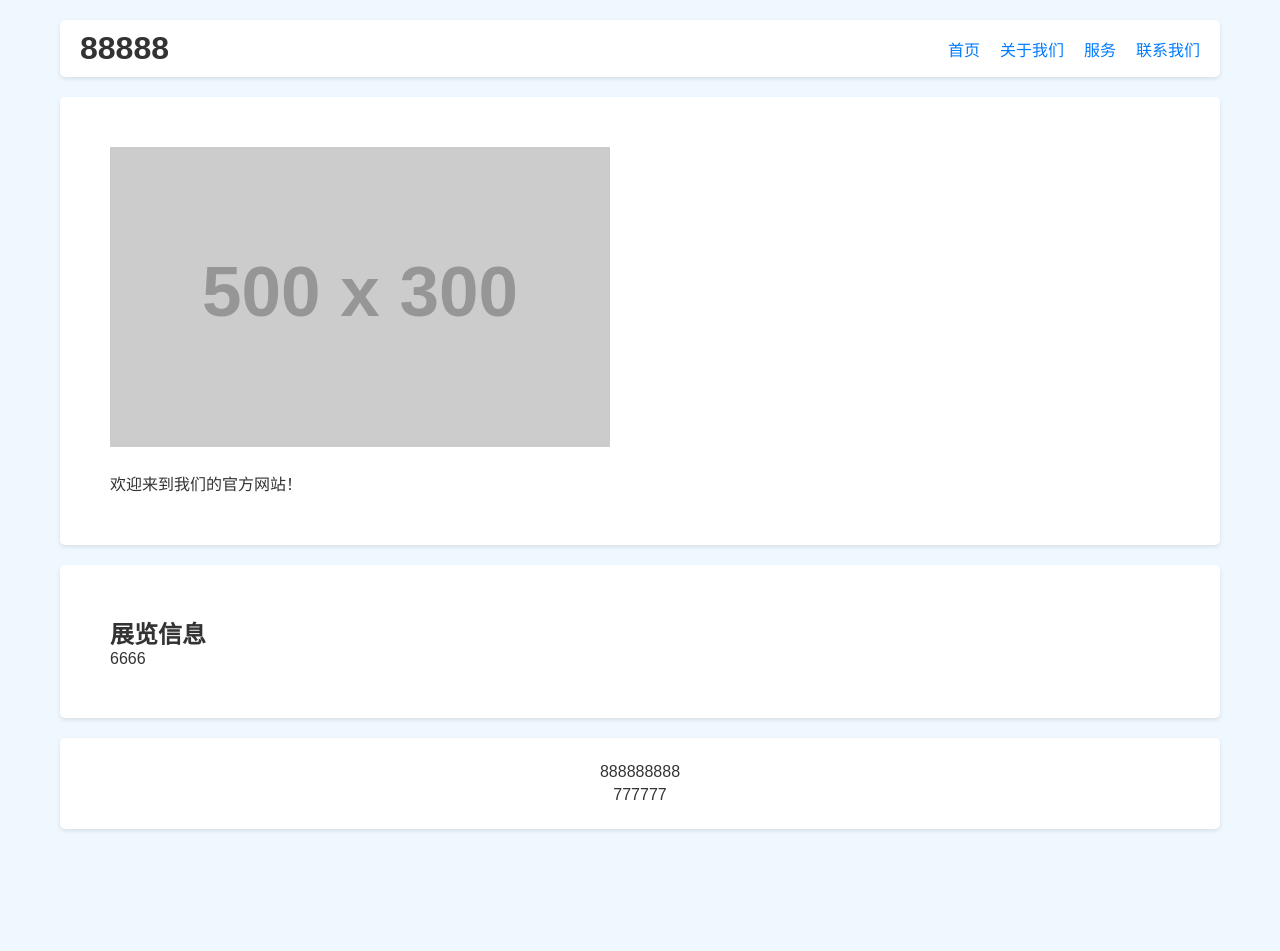
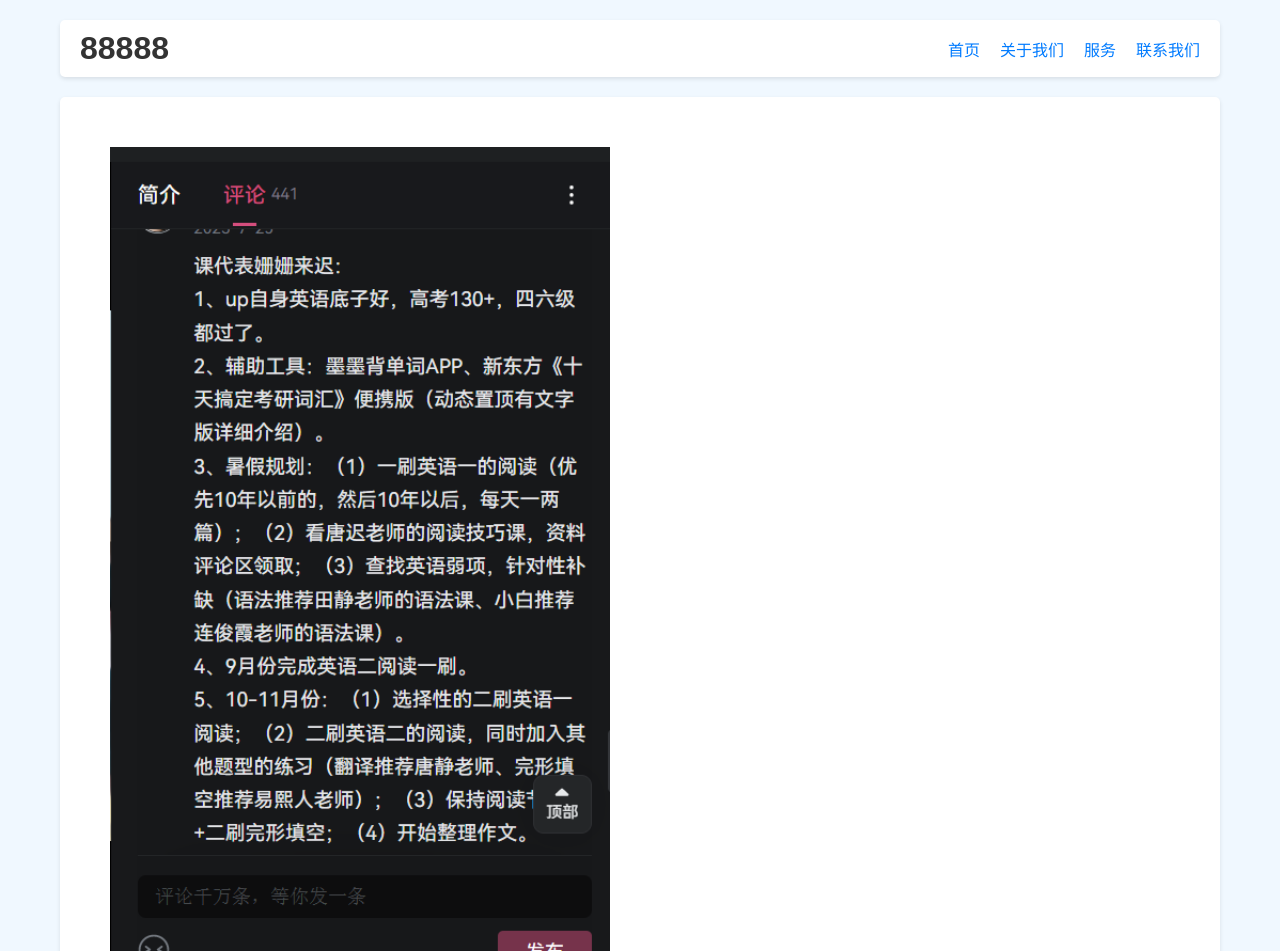
Before and after one commit to suaichenga/sususu, a plain HTML site: page index.html in a window 1280 px wide. Shown: the top 951 px of the page. Before the commit the page ends 849 px from the top, so only its background shows below. Drawn offline with Linux system fonts and the light colour scheme; placeholder pictures from the web are drawn by us.

Commit message:
Update index.html

```diff
--- a/index.html
+++ b/index.html
@@ -105,7 +105,7 @@
         </header>
 
         <section class="hero">
-            <img src="https://via.placeholder.com/500x300" alt="Hero Image">
+            <img src="https://github.com/suaichenga/sususu/blob/main/%E8%8B%B1%E8%AF%AD2.PNG" alt="Hero Image">
             <p>欢迎来到我们的官方网站！</p>
         </section>
 
```
